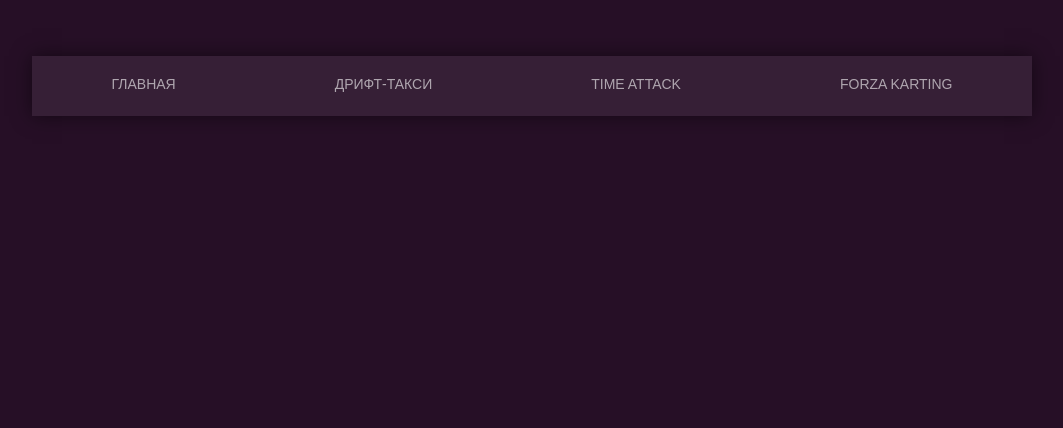
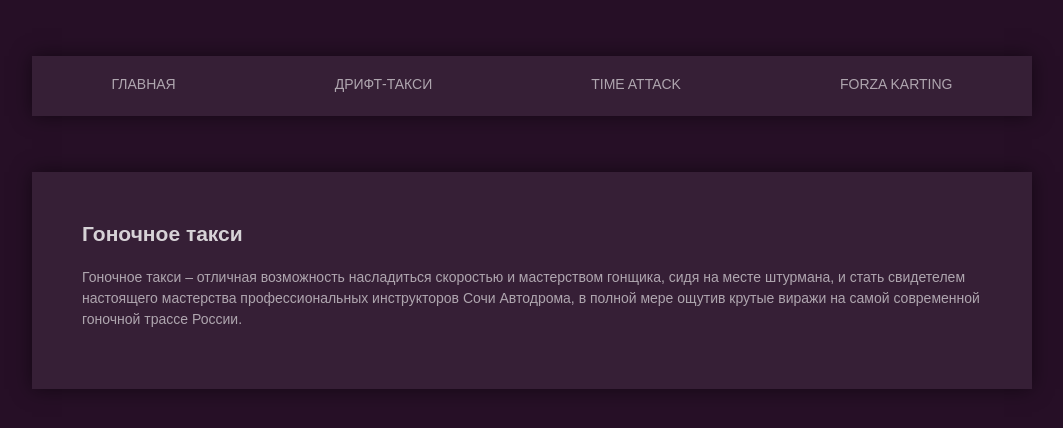
Before and after one commit to pevec1/router-menu, a React (Vite) app: page / in a window 1280 px wide. Shown: the top 428 px of the page, without its empty margins (108-1171 px from the left). Built offline with nearby package versions, Linux system fonts and the light colour scheme.

Commit message:
update 03-07-2024

```diff
--- a/src/App.jsx
+++ b/src/App.jsx
@@ -7,7 +7,7 @@ import { HashRouter as Router, Routes, Route } from "react-router-dom";
 function Menu() {
   return (
     <nav className="menu">
-      <a className="menu__item" href="../">
+      <a className="menu__item" href="/">
         Главная
       </a>
       <a className="menu__item" href="../router-menu/drift">
@@ -100,7 +100,7 @@ export default function App() {
         <Menu />
         <div className="page">
           <Routes>
-            <Route path="../" exact element={<HomePage />} />
+            <Route path="/" exact element={<HomePage />} />
             <Route path="../router-menu/drift" element={<DriftPage />} />
             <Route
               path="../router-menu/timeattack"
```
